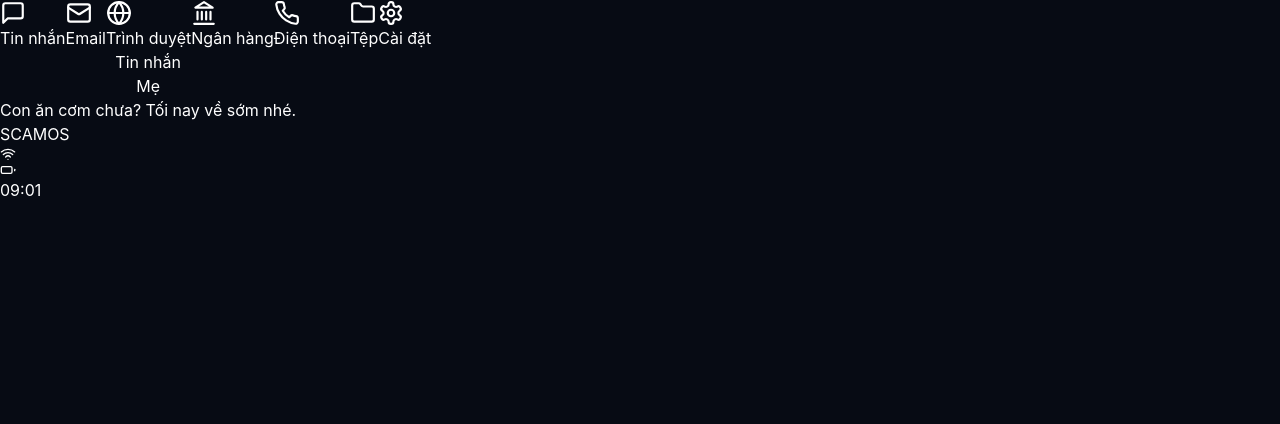
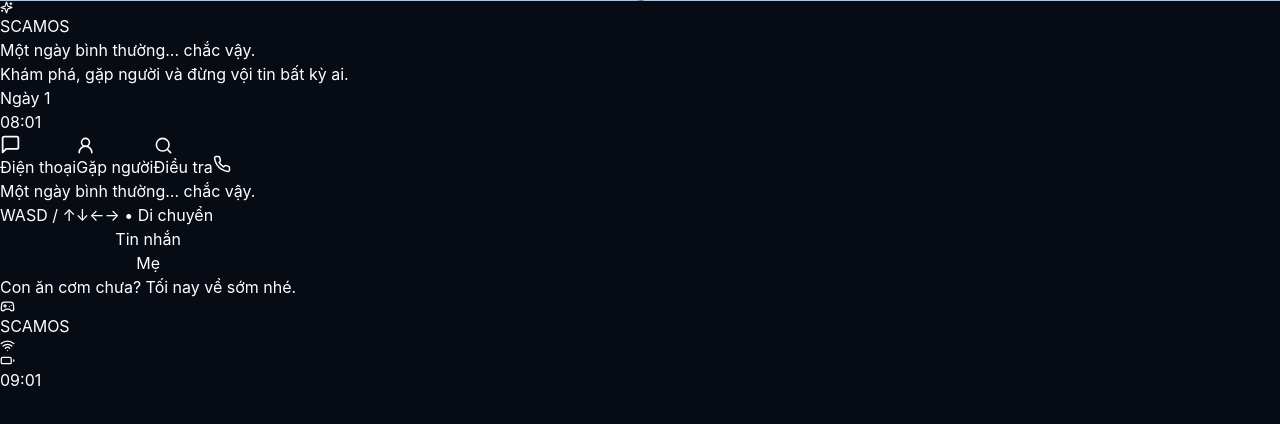
Before and after one commit to nguyentrongban/ScamOS, a React (Vite) app: page / in a window 1280 px wide. Shown: the top 424 px of the page. Built offline with nearby package versions, Linux system fonts and the light colour scheme.

Commit message:
Add files via upload

```diff
--- a/src/pages/Desktop.tsx
+++ b/src/pages/Desktop.tsx
@@ -1,9 +1,10 @@
 import { useEffect } from 'react'
 import { AnimatePresence } from 'framer-motion'
-import { Battery, Wifi } from 'lucide-react'
-import { appIds, registry } from '../app/registry'
+import { Battery, Wifi, Gamepad2 } from 'lucide-react'
+import { registry } from '../app/registry'
 import Window from '../components/Window'
 import Toasts from '../components/Toasts'
+import World3D from '../game/World3D'
 import { useGame } from '../store/gameStore'
 import { clock } from '../utils/format'
 
@@ -13,30 +14,16 @@ export default function Desktop() {
   const tick = useGame(s => s.tick)
   const minute = useGame(s => s.game.minute)
   useEffect(() => { const t = setInterval(tick, 5000); return () => clearInterval(t) }, [tick])
-  return (
-    <div className="relative h-full w-full select-none overflow-hidden bg-gradient-to-br from-indigo-950 via-blue-800 to-cyan-700">
-      <div className="grid grid-cols-4 gap-2 p-4 md:w-28 md:grid-cols-1">
-        {appIds.map(id => {
-          const { Icon, label } = registry[id]
-          return (
-            <button key={id} onDoubleClick={() => openApp(id)} onClick={() => window.matchMedia('(max-width: 767px)').matches && openApp(id)}
-              className="flex flex-col items-center gap-1 rounded-lg p-2 text-xs text-white hover:bg-white/15">
-              <span className="grid h-12 w-12 place-items-center rounded-xl bg-white/20"><Icon size={26} /></span>{label}
-            </button>
-          )
-        })}
+  return <div className="relative h-full w-full select-none overflow-hidden bg-slate-950">
+    <World3D />
+    <AnimatePresence>{open.map((id, i) => <Window key={id} id={id} z={100 + i} />)}</AnimatePresence>
+    <Toasts />
+    <div className="pointer-events-none fixed inset-x-0 bottom-0 z-[900] hidden h-10 items-center gap-2 border-t border-white/10 bg-slate-950/88 px-3 text-white backdrop-blur-xl md:flex">
+      <span className="flex items-center gap-1.5 font-black tracking-wide text-cyan-300"><Gamepad2 size={15}/> SCAMOS</span>
+      <div className="pointer-events-auto flex flex-1 gap-1 overflow-x-auto">
+        {open.map(id => { const { Icon, label } = registry[id]; return <button key={id} onClick={() => openApp(id)} className="flex items-center gap-1 rounded-lg bg-white/10 px-2 py-1 text-xs transition hover:bg-white/15"><Icon size={14}/>{label}</button> })}
       </div>
-      <AnimatePresence>{open.map((id, i) => <Window key={id} id={id} z={10 + i} />)}</AnimatePresence>
-      <Toasts />
-      <div className="fixed inset-x-0 bottom-0 z-[900] flex h-12 items-center gap-2 bg-slate-950/90 px-3 text-white backdrop-blur">
-        <span className="font-bold tracking-wide">SCAMOS</span>
-        <div className="flex flex-1 gap-1 overflow-x-auto">
-          {open.map(id => { const { Icon, label } = registry[id]; return (
-            <button key={id} onClick={() => openApp(id)} className="flex items-center gap-1 rounded bg-white/10 px-2 py-1 text-xs"><Icon size={14} />{label}</button>
-          ) })}
-        </div>
-        <Wifi size={16} /><Battery size={16} /><span className="text-sm tabular-nums">{clock(minute)}</span>
-      </div>
+      <Wifi size={15}/><Battery size={15}/><span className="text-xs tabular-nums">{clock(minute)}</span>
     </div>
-  )
+  </div>
 }
```
